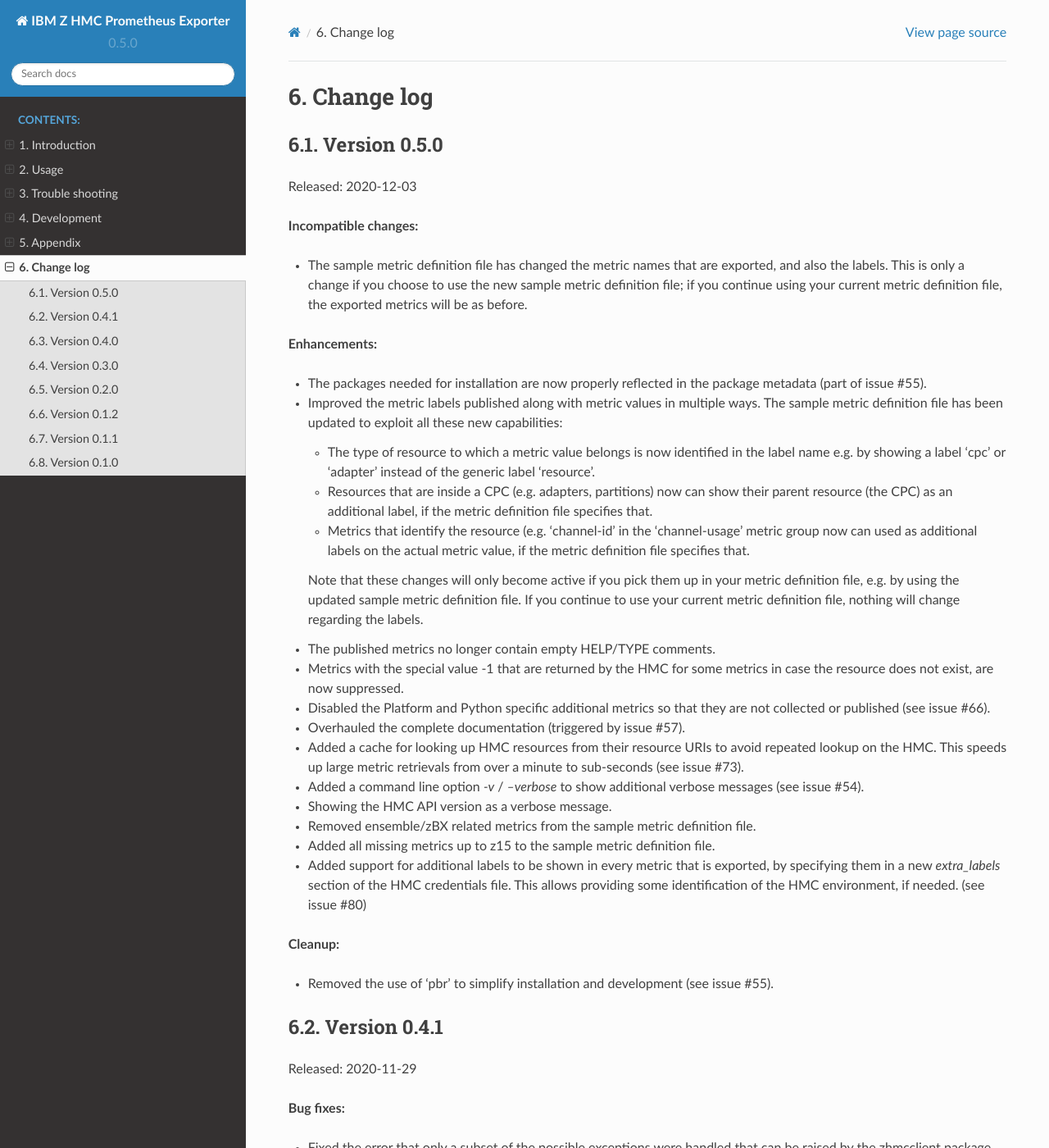
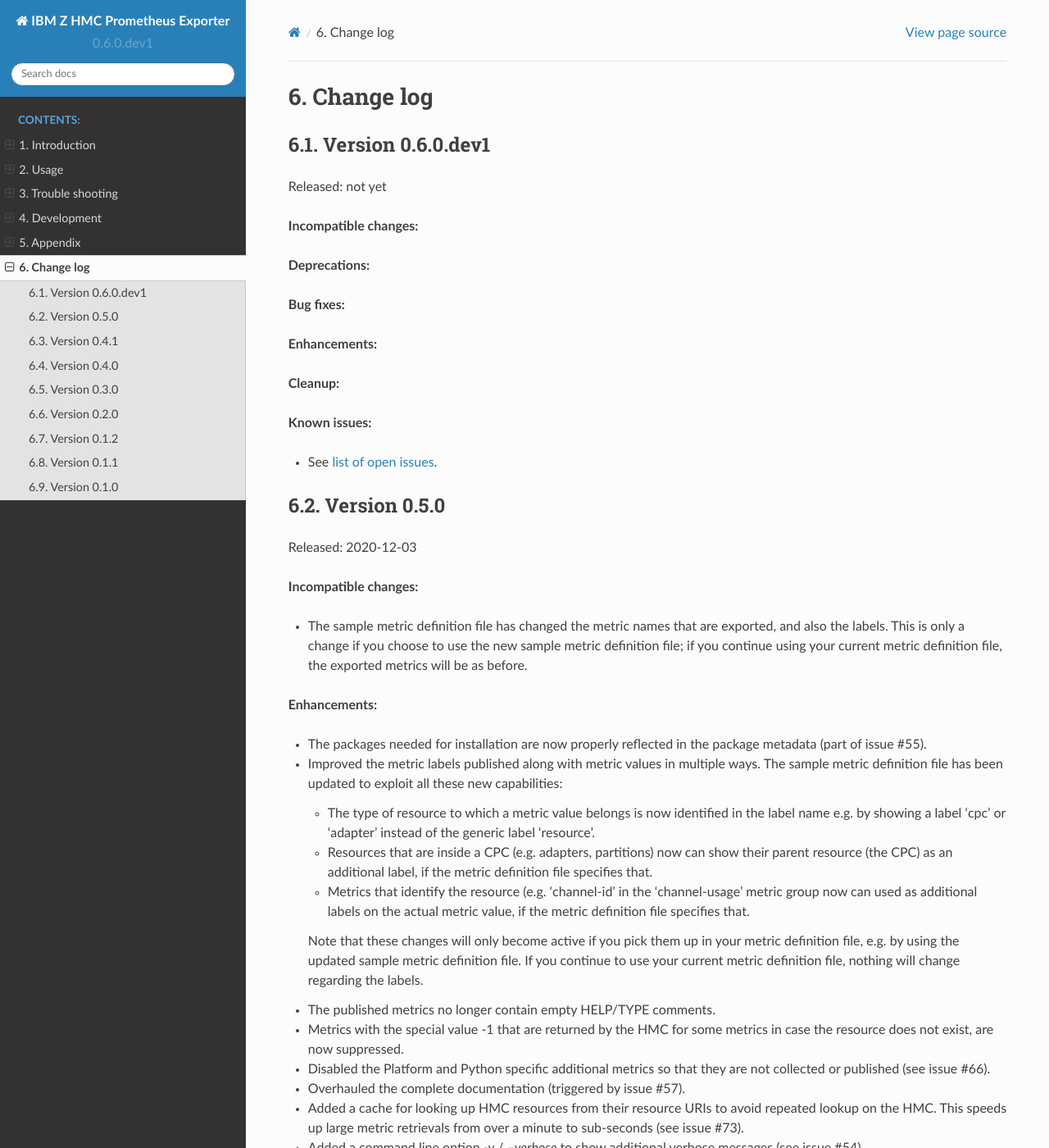
Before and after one commit to zhmcclient/zhmc-prometheus-exporter, a Sphinx documentation site: the page built from docs/changes.rst, in a window 1280 px wide and 1400 px high. Shown: the whole window at 82% size. Built offline with Sphinx 7.4.7 and the Read the Docs theme 2.0.0, drawn with Linux system fonts in a browser that asks for light colours; some of the changed text lies outside the part shown.

Commit message:
Start 0.6.0
Signed-off-by: Andreas Maier <maiera@de.ibm.com>

```diff
--- a/docs/changes.rst
+++ b/docs/changes.rst
@@ -15,6 +15,28 @@
 
 Change log
 ----------
+
+
+Version 0.6.0.dev1
+^^^^^^^^^^^^^^^^^^
+
+Released: not yet
+
+**Incompatible changes:**
+
+**Deprecations:**
+
+**Bug fixes:**
+
+**Enhancements:**
+
+**Cleanup:**
+
+**Known issues:**
+
+* See `list of open issues`_.
+
+.. _`list of open issues`: https://github.com/zhmcclient/zhmc-prometheus-exporter/issues
 
 
 Version 0.5.0
--- a/zhmc_prometheus_exporter/_version.py
+++ b/zhmc_prometheus_exporter/_version.py
@@ -25,4 +25,4 @@
 #:
 #: * "M.N.P.dev1": A not yet released version M.N.P
 #: * "M.N.P": A released version M.N.P
-__version__ = '0.5.0'
+__version__ = '0.6.0.dev1'
```
